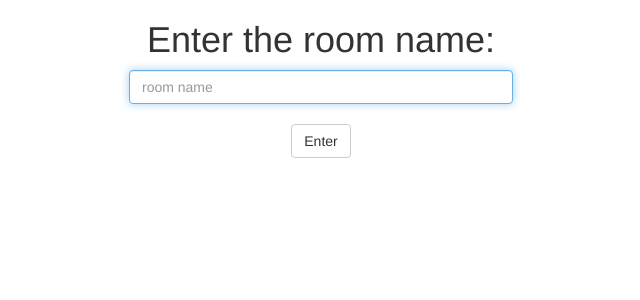
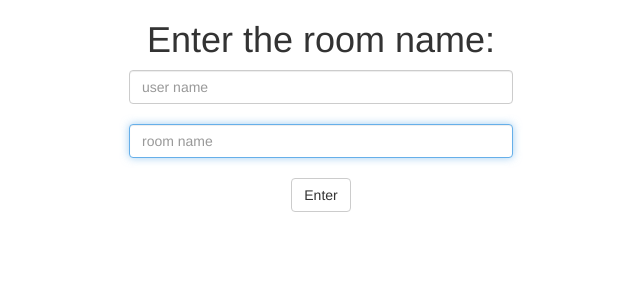
Before and after one commit to Adithya-manjunath/djangochatapp, a Django app: page /chat/ in a window 1280 px wide. Shown: the top 300 px of the page, without its empty margins (319-959 px from the left). Run offline with Django 3.2, Linux system fonts and the light colour scheme; some libraries are stand-ins or nearby versions.

Commit message:
commiting v0.2

```diff
--- a/mysite/chat/consumers.py
+++ b/mysite/chat/consumers.py
@@ -3,8 +3,10 @@ from channels.generic.websocket import AsyncWebsocketConsumer
 
 class ChatConsumer(AsyncWebsocketConsumer):
     async def connect(self):
+        self.user_name=self.scope['url_route']['kwargs']['user_name']
         self.room_name = self.scope['url_route']['kwargs']['room_name']
         self.room_group_name = 'chat_%s' % self.room_name
+
 
         # Join room group
         await self.channel_layer.group_add(
@@ -22,7 +24,7 @@ class ChatConsumer(AsyncWebsocketConsumer):
         )
 
     # Receive message from WebSocket
-    async def receive(self, text_data):
+    async def receive(self, text_data=None, bytes_data=None):
         text_data_json = json.loads(text_data)
         message = text_data_json['message']
 
@@ -31,7 +33,7 @@ class ChatConsumer(AsyncWebsocketConsumer):
             self.room_group_name,
             {
                 'type': 'chat_message',
-                'message': message
+                'message': self.user_name+" : "+message
             }
         )
 
--- a/mysite/chat/routing.py
+++ b/mysite/chat/routing.py
@@ -1,7 +1,8 @@
 from django.urls import re_path
+
 
 from . import consumers
 
 websocket_urlpatterns = [
-    re_path(r'ws/chat/(?P<room_name>\w+)/$', consumers.ChatConsumer),
+    re_path(r'ws/chat/(?P<room_name>\w+)/(?P<user_name>\w+)/$', consumers.ChatConsumer)
 ]
--- a/mysite/chat/templates/chat/index.html
+++ b/mysite/chat/templates/chat/index.html
@@ -7,16 +7,28 @@
 
     <title>Chat Rooms</title>
 </head>
-<style>.form-control {
+<style>
+.form-control {
     display: block;
-    width: 30%;</style>
+    width: 30%;
+    </style>
 <body>
     <center><h1>Enter the room name:<br></h1>
         <div  class="form-group">
+
+    <input id="user-name-input" class="form-control nav-create_channel" type="text" size="30" placeholder="user name"><br>
     <input id="room-name-input" class="form-control nav-create_channel" type="text" size="30" placeholder="room name"><br>
     <input id="room-name-submit" type="button" value="Enter" class="btn btn-default nav-create_channel"></div></center>
 
     <script>
+        document.querySelector('#user-name-input').focus();
+        document.querySelector('#user-name-input').onkeyup = function(e) {
+            if (e.keyCode === 13) {  // enter, return
+                document.querySelector('#room-name-submit').click();
+            }
+        };
+
+
         document.querySelector('#room-name-input').focus();
         document.querySelector('#room-name-input').onkeyup = function(e) {
             if (e.keyCode === 13) {  // enter, return
@@ -24,9 +36,11 @@
             }
         };
 
+
         document.querySelector('#room-name-submit').onclick = function(e) {
-            var roomName = document.querySelector('#room-name-input').value;
-            window.location.pathname = '/chat/' + roomName + '/';
+            var username = document.querySelector('#user-name-input').value;;
+            var roomname = document.querySelector('#room-name-input').value;
+            window.location.pathname = '/chat/room/'+roomname+'/'+username;
         };
     </script>
 
--- a/mysite/chat/urls.py
+++ b/mysite/chat/urls.py
@@ -5,5 +5,5 @@ from . import views
 urlpatterns = [
     path('register/', views.register, name='register'),
     path('', views.index, name='index'),
-    path('<str:room_name>/', views.room, name='room'),
+    path('room/<str:room_name>/<str:user_name>', views.room, name='room'),
 ]
--- a/mysite/chat/views.py
+++ b/mysite/chat/views.py
@@ -3,9 +3,10 @@ from django.shortcuts import render
 def index(request):
     return render(request, 'chat/index.html')
 
-def room(request, room_name):
+def room(request, room_name, user_name):
     return render(request, 'chat/room.html', {
-        'room_name': room_name
+        'room_name': room_name,
+        'user_name': user_name
     })
 
 def register(request):
```
Also changed, not shown: mysite/chat/templates/chat/register.html (+9 -3 lines), mysite/chat/templates/chat/room.html (+10 -3 lines).
